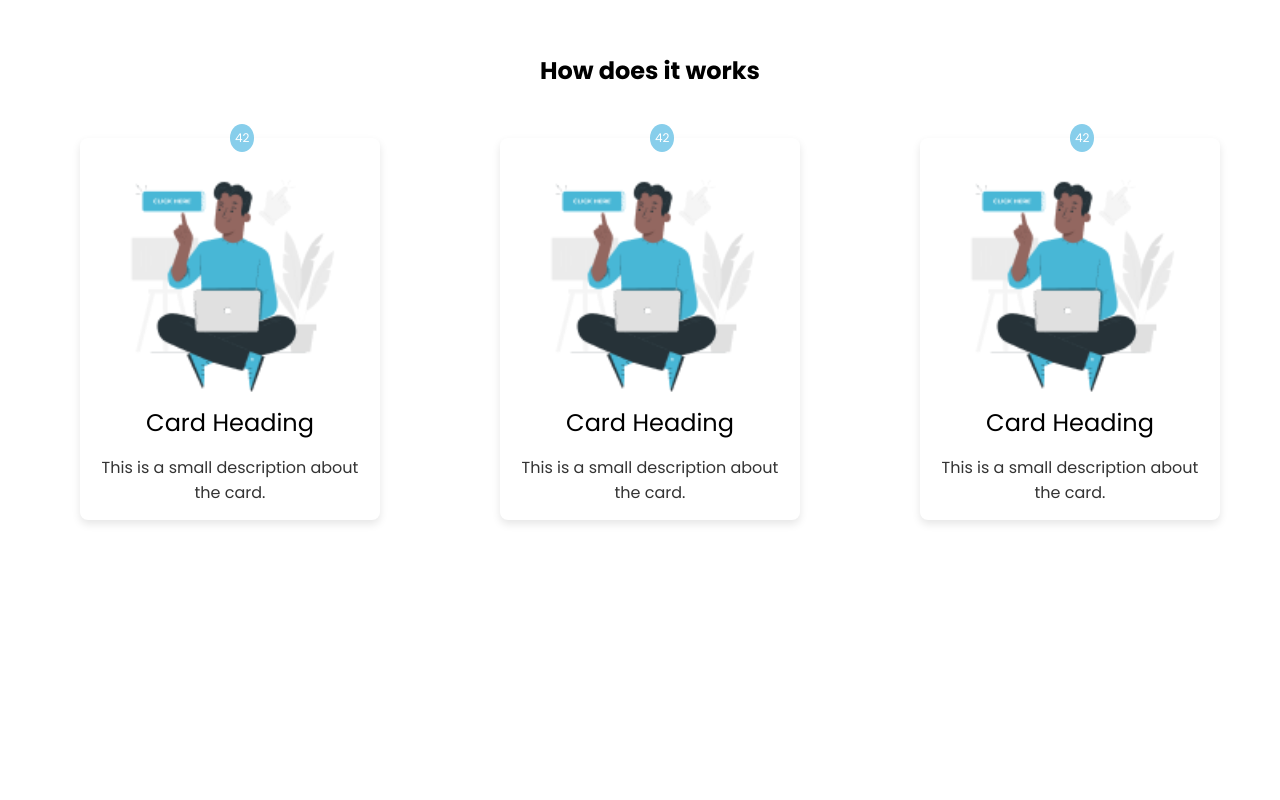
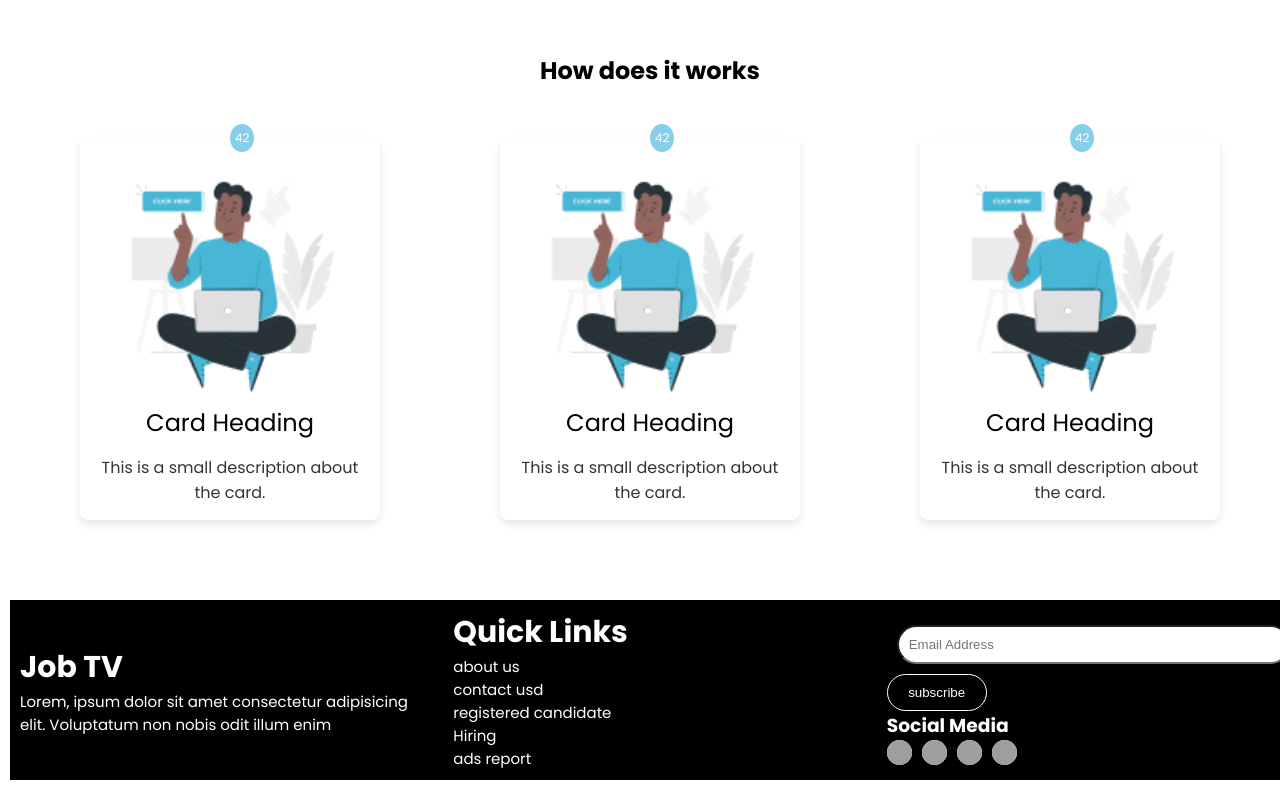
Before and after one commit to mahmudur987/Tasks, a plain HTML site: page components/JobTv.html in a window 1280 px wide. Shown: the part 880-1680 px from the top of the page. Before the commit the page ends 1480 px from the top, so only its background shows below. Drawn offline with Linux system fonts and the light colour scheme; grey boxes are pictures that could not be loaded.

Commit message:
add footer

```diff
--- a/assets/css/jobtv.css
+++ b/assets/css/jobtv.css
@@ -200,3 +200,64 @@ Hero section css
   font-size: 12px;
   padding: 5px;
 }
+
+footer {
+  width: 100%;
+  height: 100%;
+  margin: 10px;
+  padding: 10px;
+  background-color: black;
+  color: white;
+}
+
+.footers {
+  display: flex;
+  justify-content: space-around;
+  align-items: center;
+  gap: 20px;
+}
+.footer-col-1,
+.footer-col-2,
+.footer-col-3 {
+  width: 100%;
+  height: 100%;
+  display: flex;
+  flex-direction: column;
+}
+.footer-col-1 p,
+.footer-col-2 p,
+.footer-col-3 p {
+  font-size: 15px;
+}
+
+.footers h2 {
+  font-size: 30px;
+  font-weight: 700;
+}
+.footer-col-3 img {
+  background-color: #fff;
+  height: 25px;
+  width: 25px;
+  margin: 0;
+  padding: 0;
+  border-radius: 20px;
+}
+.footer-col-3 input {
+  border-radius: 20px;
+  padding: 10px;
+  margin: 10px;
+}
+
+.footer-col-3 button {
+  width: 100px;
+  background-color: black;
+  color: white;
+  border: 1px solid white;
+  padding: 10px 20px;
+  border-radius: 20px;
+}
+.footer-col-3 p {
+  width: 100%;
+  display: flex;
+  gap: 10px;
+}
--- a/components/JobTv.html
+++ b/components/JobTv.html
@@ -145,5 +145,49 @@
         </div>
       </section>
     </main>
+
+    <footer>
+      <section class="footers">
+        <div class="footer-col-1">
+          <h2>Job TV</h2>
+          <p>
+            Lorem, ipsum dolor sit amet consectetur adipisicing elit. Voluptatum
+            non nobis odit illum enim
+          </p>
+        </div>
+        <div class="footer-col-2">
+          <h2>Quick Links</h2>
+          <p>about us</p>
+          <p>contact usd</p>
+          <p>registered candidate</p>
+          <p>Hiring</p>
+          <p>ads report</p>
+        </div>
+        <div class="footer-col-3">
+          <input type="text" placeholder="Email Address" />
+
+          <button>subscribe</button>
+          <h3>Social Media</h3>
+          <p>
+            <img
+              src="https://cdn4.iconfinder.com/data/icons/picons-social/57/38-instagram-2-512.png "
+              alt=""
+            />
+            <img
+              src="https://cdn4.iconfinder.com/data/icons/picons-social/57/38-instagram-2-512.png "
+              alt=""
+            />
+            <img
+              src="https://cdn4.iconfinder.com/data/icons/picons-social/57/38-instagram-2-512.png "
+              alt=""
+            />
+            <img
+              src="https://cdn4.iconfinder.com/data/icons/picons-social/57/38-instagram-2-512.png "
+              alt=""
+            />
+          </p>
+        </div>
+      </section>
+    </footer>
   </body>
 </html>
```
